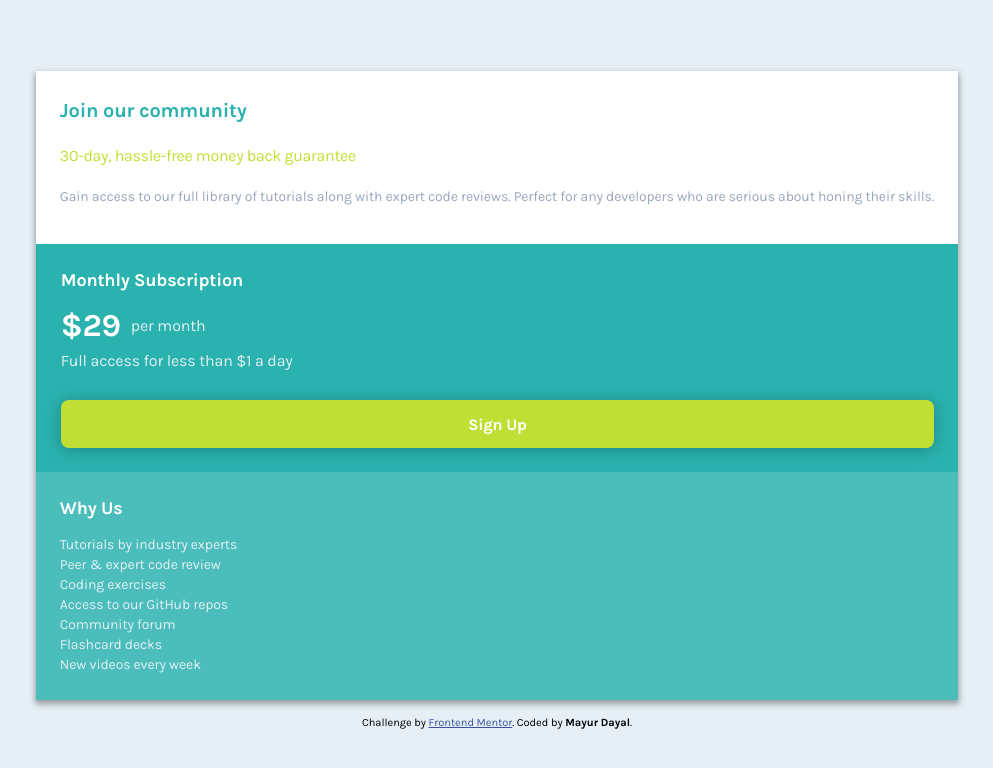
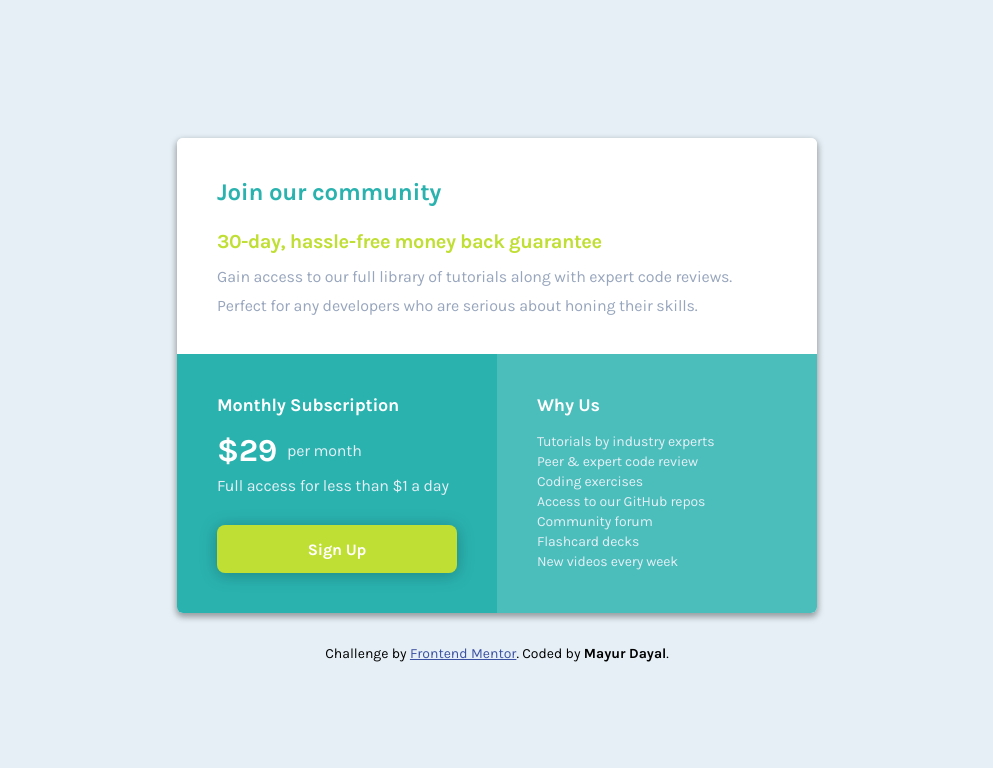
Before and after one commit to mayurDayal2000/single-price-grid-component, a plain HTML site: page index.html in a window 1280 px wide. Shown: the whole page, without its empty margins (143-1136 px from the left). Drawn offline with Linux system fonts and the light colour scheme.

Commit message:
updated the styles with minimal css for desktop

```diff
--- a/css/app.css
+++ b/css/app.css
@@ -3,7 +3,6 @@
   padding: 0;
   box-sizing: border-box;
   font-family: "Karla", sans-serif;
-  user-select: none;
 }
 
 :root {
@@ -17,9 +16,9 @@
 
 #root {
   width: 100%;
-  height: 100vh;
+  min-height: 100vh;
   background-color: var(--light-gray);
-  padding: 2rem;
+  padding: 3rem 0;
 
   display: grid;
   place-content: center;
@@ -27,6 +26,7 @@
 
 main.container {
   width: 100%;
+  max-width: 312px;
   background-color: var(--white);
   box-shadow: 0px 3px 6px 1px rgba(0, 0, 0, 0.35);
 }
@@ -44,7 +44,7 @@ section.introduction > h1 {
 }
 
 section.introduction > h2 {
-  font-weight: 400;
+  font-weight: 700;
   font-size: 1rem;
   letter-spacing: -0.02em;
   color: var(--bright-yellow);
@@ -111,7 +111,6 @@ section.subscription > button {
   color: var(--white);
   cursor: pointer;
   filter: drop-shadow(0px 2px 8px rgba(0, 0, 0, 0.25));
-  user-select: auto;
 }
 
 section.subscription > button:hover {
@@ -142,7 +141,7 @@ ul > li {
 }
 
 footer {
-  margin-top: 1rem;
+  margin-top: 2rem;
 }
 
 .attribution {
@@ -153,3 +152,57 @@ footer {
 .attribution a {
   color: hsl(228, 45%, 44%);
 }
+
+@media screen and (min-width: 700px) {
+  main.container {
+    max-width: 640px;
+    display: flex;
+    flex-wrap: wrap;
+  }
+
+  main,
+  section {
+    border-radius: 0.375rem;
+  }
+
+  section.introduction {
+    padding: 2.5rem;
+    padding-bottom: 2.125rem;
+  }
+
+  section.introduction > h1 {
+    font-size: 1.5rem;
+  }
+
+  section.introduction > h2 {
+    font-size: 1.25rem;
+    letter-spacing: -0.025em;
+    margin-block-end: 0.625rem;
+  }
+
+  section.introduction > p {
+    font-size: 1rem;
+  }
+
+  section.subscription,
+  section.features {
+    width: 50%;
+    padding: 2.5rem;
+  }
+
+  section.subscription {
+    border-top-left-radius: 0;
+    border-top-right-radius: 0;
+    border-bottom-right-radius: 0;
+  }
+
+  section.features {
+    border-top-left-radius: 0;
+    border-top-right-radius: 0;
+    border-bottom-left-radius: 0;
+  }
+
+  .attribution {
+    font-size: 14px;
+  }
+}
--- a/index.html
+++ b/index.html
@@ -2,6 +2,7 @@
 <html lang="en">
   <head>
     <meta http-equiv="Content-Type" content="text/html;charset=UTF-8" />
+    <meta name="description" content="Single price grid component challenge on Frontend Mentor">
     <meta name="viewport" content="width=device-width, initial-scale=1.0" />
     <!-- Karla font family -->
     <link rel="preconnect" href="https://fonts.googleapis.com" />
```
Also changed, not shown: css/app.min.css, design/desktop-screenshot.png (deleted), design/mobile-screenshot.png (deleted), images/desktop-preview.png (added), images/mobile-preview.png (added), 1 other file.
